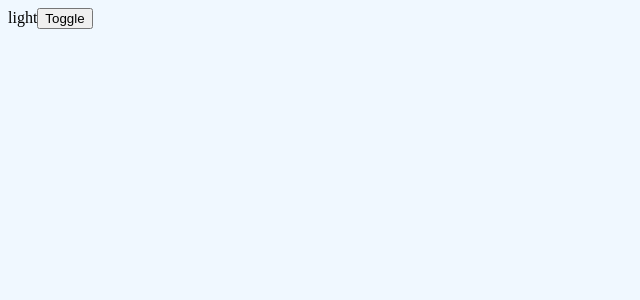
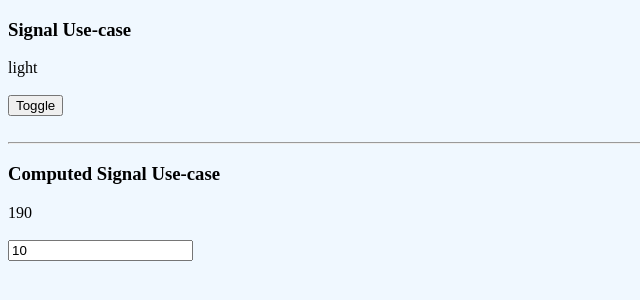
Before and after one commit to chanakaHetti/signal-example-angular17, an Angular app: page / in a window 1280 px wide. Shown: the top 300 px of the page, without its empty margins (0-640 px from the left). Built offline with nearby package versions, Linux system fonts and the light colour scheme.

Commit message:
Working with computed signal

```diff
--- a/src/app/app.component.html
+++ b/src/app/app.component.html
@@ -1,4 +1,20 @@
 <router-outlet />
+<h3>Signal Use-case</h3>
+<label for="">{{ label }}</label>
+<br />
+<br />
+<button (click)="toggleDarkMode()">Toggle</button>
 
-<label for="">{{ label }}</label>
-<button (click)="toggleDarkMode()">Toggle</button>
+<br />
+<br />
+<hr />
+
+<h3>Computed Signal Use-case</h3>
+<label for="">{{ totalPrice() }}</label>
+<br />
+<br />
+<input
+  type="number"
+  value="{{ quantity() }}"
+  (change)="changeQuantity($event)"
+/>
--- a/src/app/app.component.ts
+++ b/src/app/app.component.ts
@@ -36,9 +36,17 @@ export class AppComponent {
     // document.body.className = this.theme();
   }
 
+  ngOnChnage() {
+    console.log('ngOnChnage run');
+  }
+
   toggleDarkMode() {
     this.theme.update((currentValue) =>
       currentValue === 'light' ? 'dark' : 'light'
     );
   }
+
+  changeQuantity(event: Event) {
+    this.quantity.set((event.target as HTMLInputElement).valueAsNumber);
+  }
 }
```
